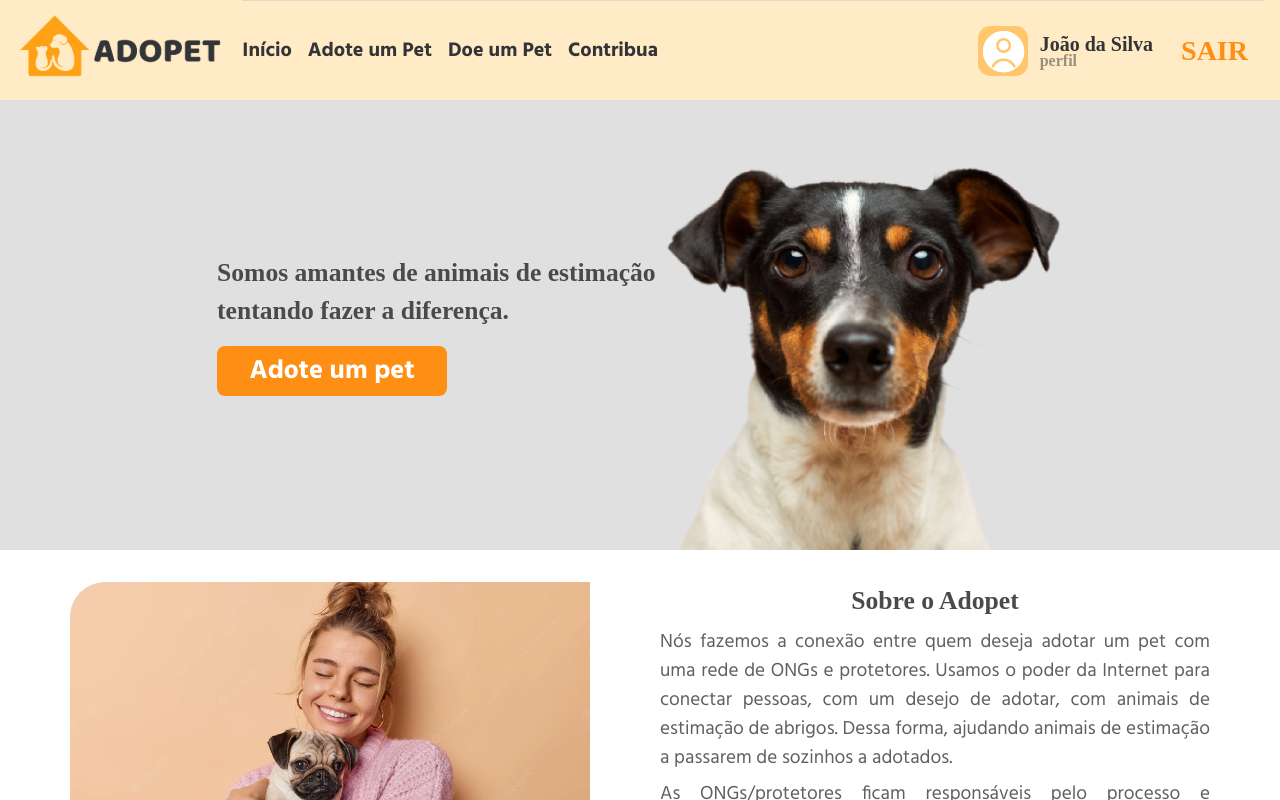
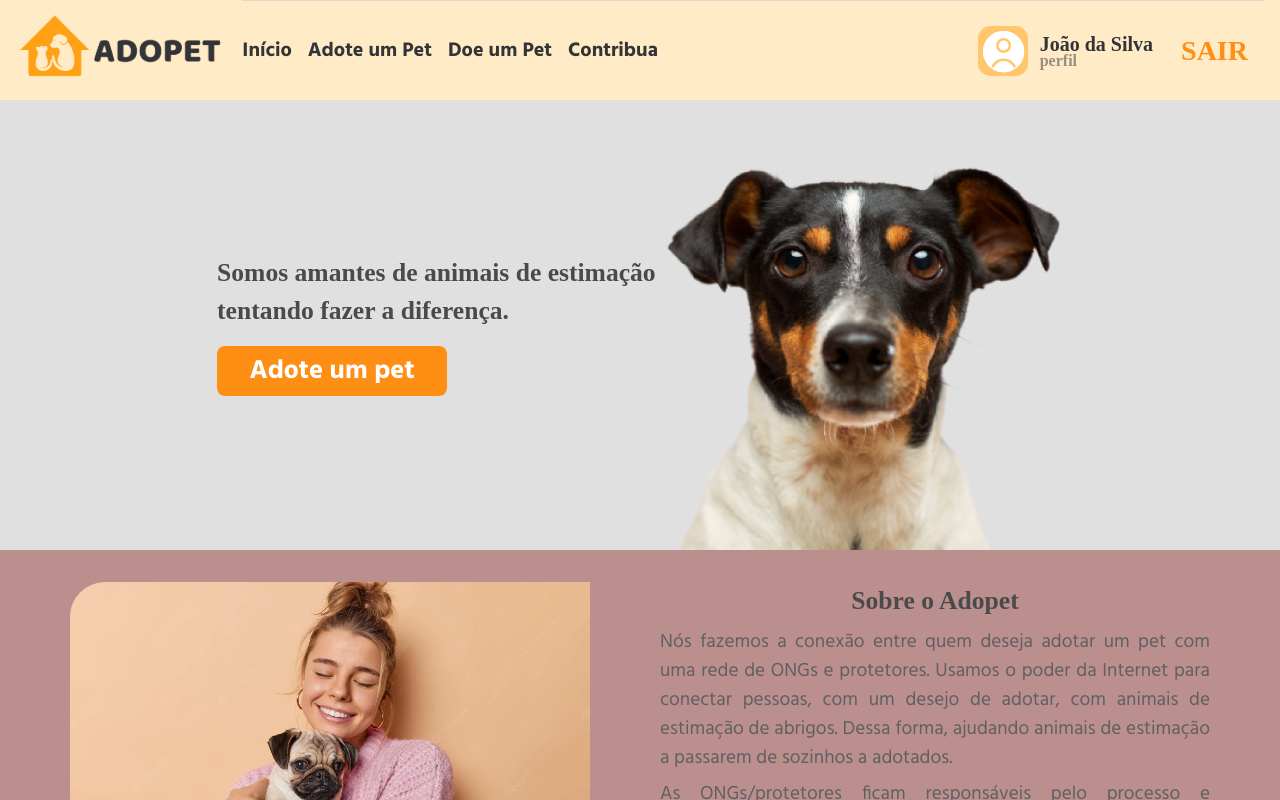
Before and after one commit to werikscs/adopet, a React (Create React App) app: page / in a window 1280 px wide. Built offline with nearby package versions, Linux system fonts and the light colour scheme; no server answers; a web font is replaced by a local one.

Commit message:
refactor: change home background color

```diff
--- a/src/pages/Home/styles.js
+++ b/src/pages/Home/styles.js
@@ -18,7 +18,10 @@ export const Main = styled.main`
 
   overflow-y: auto;
 
-  /* background-color: rebeccapurple; */
+  background-color: rosybrown;
+
+  /* background: url(${imgBg});
+  background-color: rgba(255, 255, 255, 0.5); */
 `;
 
 export const ContainerListPets = styled.div`
@@ -29,6 +32,8 @@ export const ContainerListPets = styled.div`
   flex-direction: column;
   align-items: center;
 
+  background-color: white;
+
   h2 {
     font-size: 1.25rem;
     padding-bottom: 16px;
@@ -37,12 +42,14 @@ export const ContainerListPets = styled.div`
   > div {
     width: 100%;
     max-width: 1440px;
+    background-color: var(--color-bg-homept1);
 
     ul {
       max-width: 1250px;
+      gap: 16px;
     }
 
-    background-color: var(--color-bg-homept1);
+    /* background-color: var(--color-bg-homept1); */
 
     display: flex;
     flex-direction: column;
```
